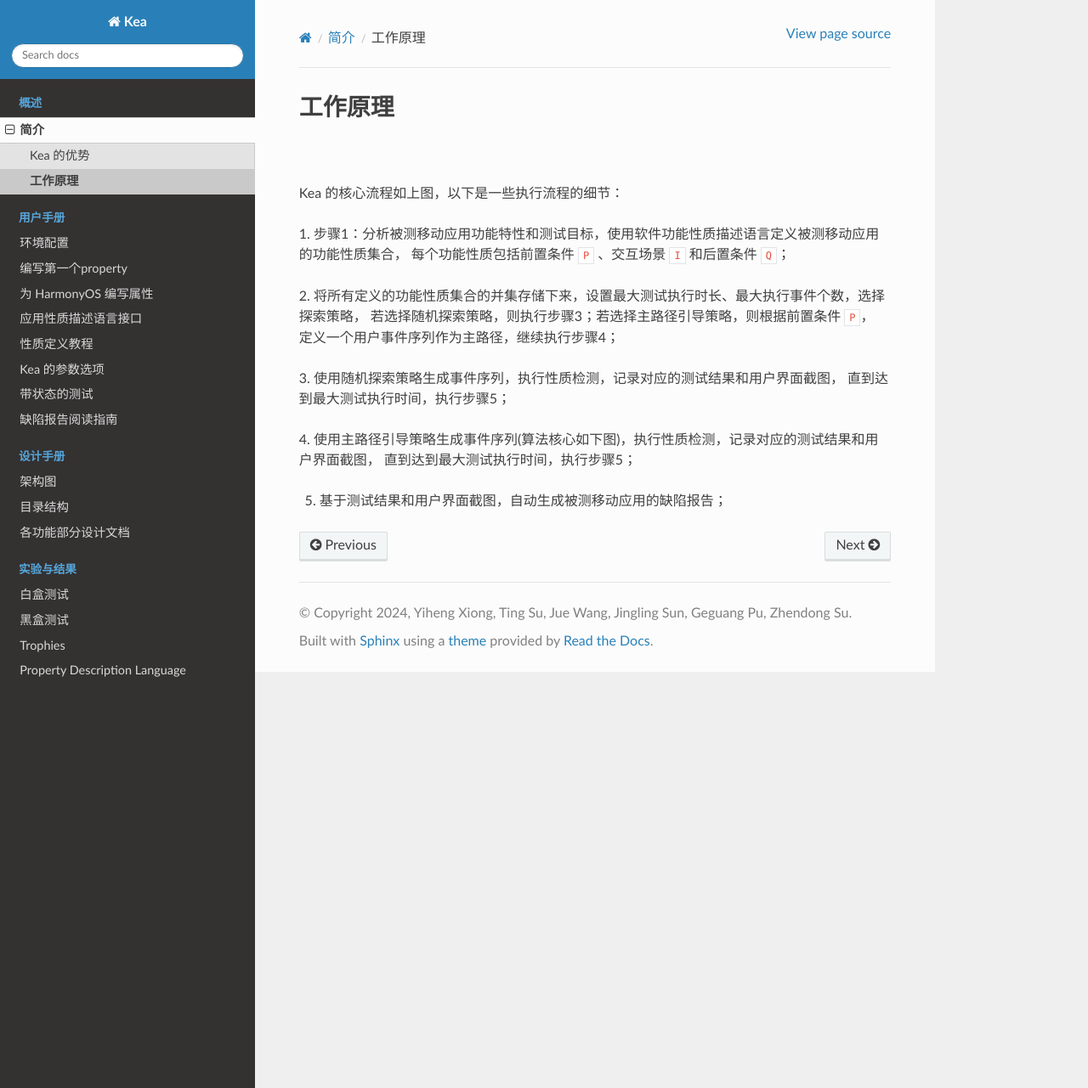
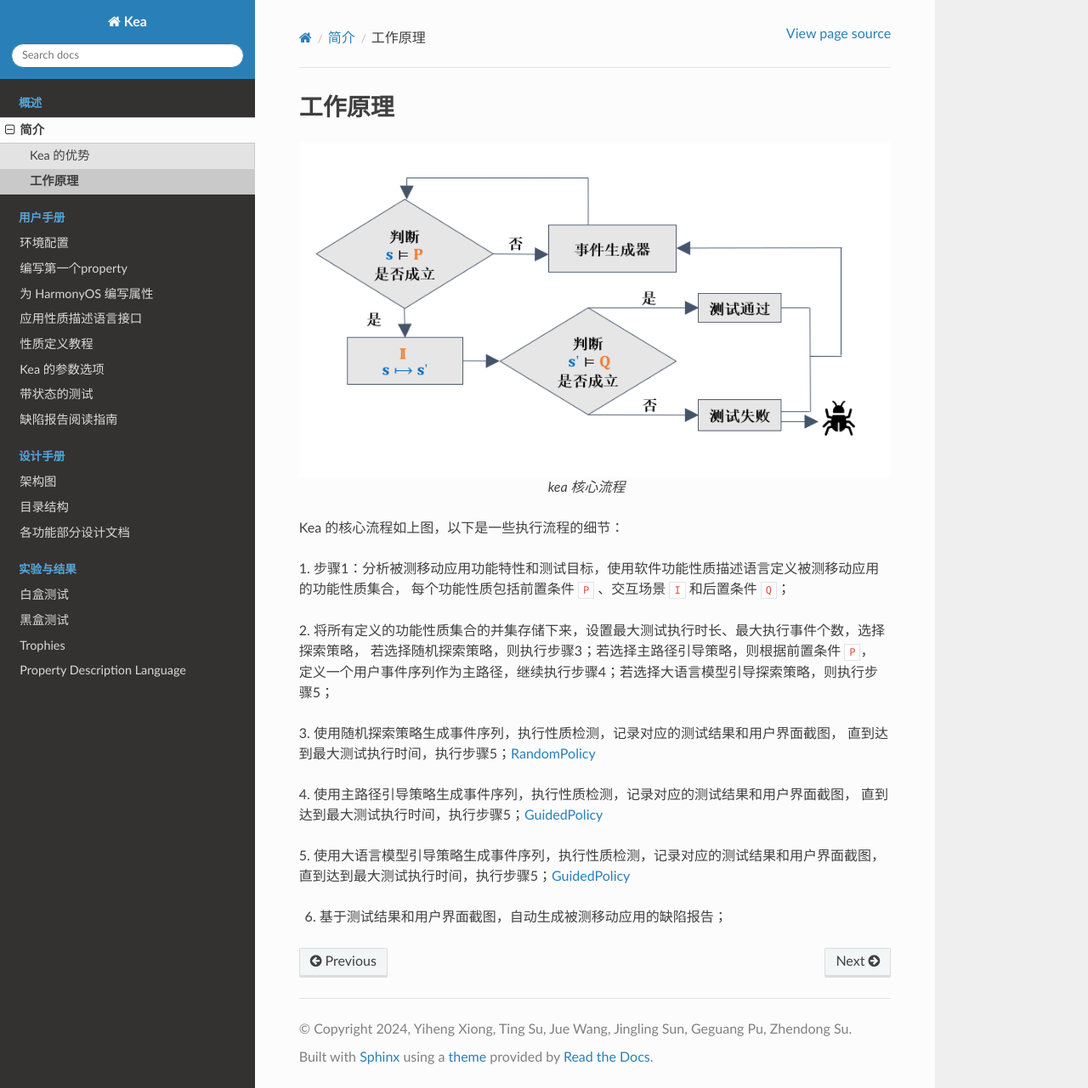
Before and after one commit to XixianLiang/kea-technic-docs, a Sphinx documentation site: the page built from docs/source/part-theory/introduction/procedure.rst, in a window 1280 px wide and 1281 px high. Shown: the whole window at 85% size. Built offline with Sphinx 7.4.7 and the Read the Docs theme 3.1.0, drawn with Linux system fonts in a browser that asks for light colours.

Commit message:
upgrade introduction

```diff
--- a/docs/source/part-designDocument/InputGenerator/MainPath Guided Policy.rst
+++ b/docs/source/part-designDocument/InputGenerator/MainPath Guided Policy.rst
@@ -11,7 +13,6 @@ GuidedPolicy所包含的主要方法有：
 - 在主路径上获取下一个执行的事件。
 - 离开主路径探索应用深层状态过程的主要调控。
 - 从主路径上获取能引导应用回到主路径上的事件。
-
 
 
 主路径引导策略的介绍
--- a/docs/source/part-designDocument/InputGenerator/llm.rst
+++ b/docs/source/part-designDocument/InputGenerator/llm.rst
@@ -1,3 +1,5 @@
+.. _llm:
+
 LLMPolicy
 ================
 
--- a/docs/source/part-designDocument/InputGenerator/random.rst
+++ b/docs/source/part-designDocument/InputGenerator/random.rst
@@ -1,3 +1,5 @@
+.. _random:
+
 RandomPolicy
 ================
 
--- a/docs/source/part-theory/introduction/procedure.rst
+++ b/docs/source/part-theory/introduction/procedure.rst
@@ -3,10 +3,10 @@
 工作原理
 ========================
 
-.. .. image:: ../../../images/CoreProcess.gif
-..             :align: center
+.. figure:: ../../../images/CoreProcess.png
+    :align: center
 
-|
+    kea 核心流程
 
 Kea 的核心流程如上图，以下是一些执行流程的细节：
 
@@ -15,15 +15,15 @@ Kea 的核心流程如上图，以下是一些执行流程的细节：
 
 2. 将所有定义的功能性质集合的并集存储下来，设置最大测试执行时长、最大执行事件个数，选择探索策略，
 若选择随机探索策略，则执行步骤3；若选择主路径引导策略，则根据前置条件 ``P``，
-定义一个用户事件序列作为主路径，继续执行步骤4；
+定义一个用户事件序列作为主路径，继续执行步骤4；若选择大语言模型引导探索策略，则执行步骤5；
 
 3. 使用随机探索策略生成事件序列，执行性质检测，记录对应的测试结果和用户界面截图，
-直到达到最大测试执行时间，执行步骤5；
+直到达到最大测试执行时间，执行步骤5；:ref:`random`
 
-4. 使用主路径引导策略生成事件序列(算法核心如下图)，执行性质检测，记录对应的测试结果和用户界面截图，
-直到达到最大测试执行时间，执行步骤5；
+4. 使用主路径引导策略生成事件序列，执行性质检测，记录对应的测试结果和用户界面截图，
+直到达到最大测试执行时间，执行步骤5；:ref:`main_path`
 
-.. .. image:: ../../../images/MainPath.gif
-..             :align: center
+5. 使用大语言模型引导策略生成事件序列，执行性质检测，记录对应的测试结果和用户界面截图，
+直到达到最大测试执行时间，执行步骤5；:ref:`main_path`
 
-5. 基于测试结果和用户界面截图，自动生成被测移动应用的缺陷报告；
+6. 基于测试结果和用户界面截图，自动生成被测移动应用的缺陷报告；
```
Also changed, not shown: other parts of docs/source/part-designDocument/InputGenerator/MainPath Guided Policy.rst (+2 -0 lines), docs/source/part-theory/introduction.rst (+8 -1 lines), docs/source/part-theory/introduction/Advantage.rst (+6 -6 lines), docs/images/CoreProcess.png (added), 2 other files.
